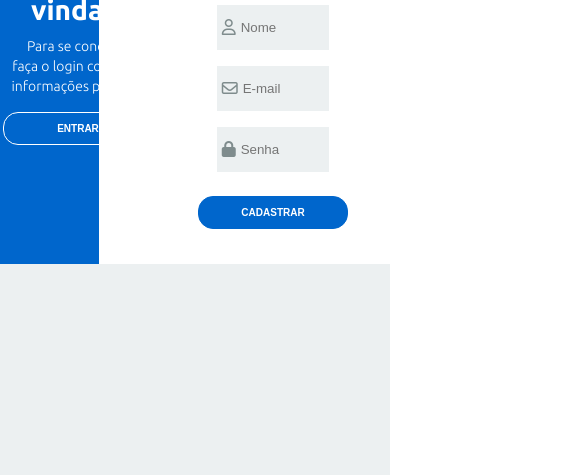
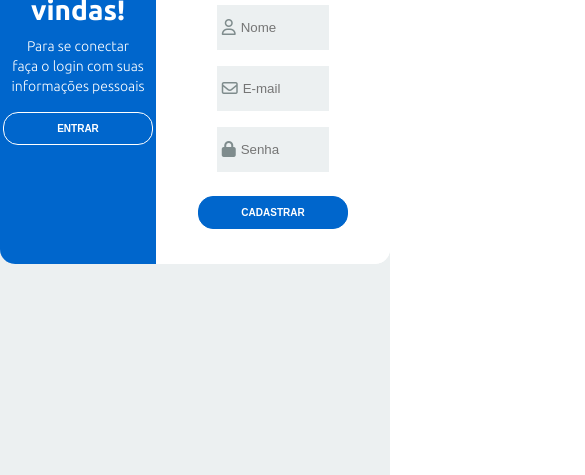
Before and after one commit to jucox/interactive-login-screen, a plain HTML site: page index.html in a window 390 px wide. Shown: the part 369-844 px from the top of the page, 585 px wide, since content can reach past the window. Drawn offline with Linux system fonts and the light colour scheme.

Commit message:
starting responsive mode

```diff
--- a/css/style.css
+++ b/css/style.css
@@ -367,3 +367,11 @@ textarea:focus, input:focus, select:focus {
         width: 40%;
     }
 }
+
+/***Responsividade***/
+
+@media screen and (max-width: 1040px) {
+    .content {
+        width: 100%;
+    }
+}
```
